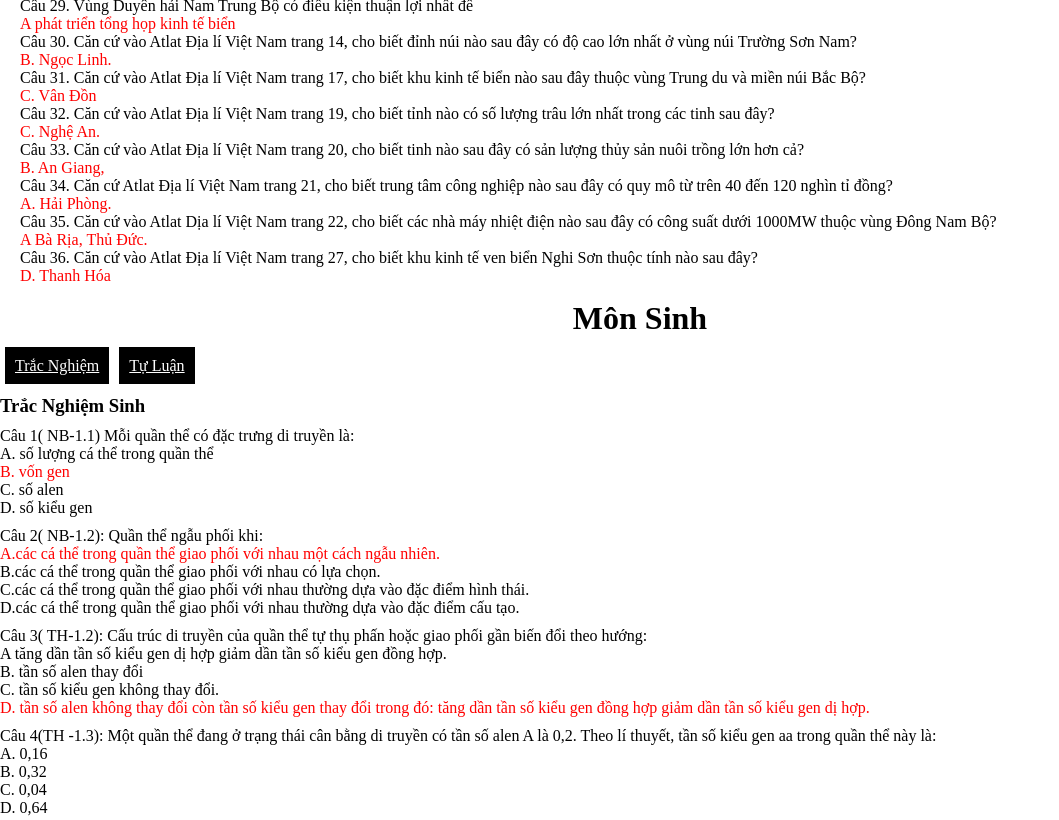
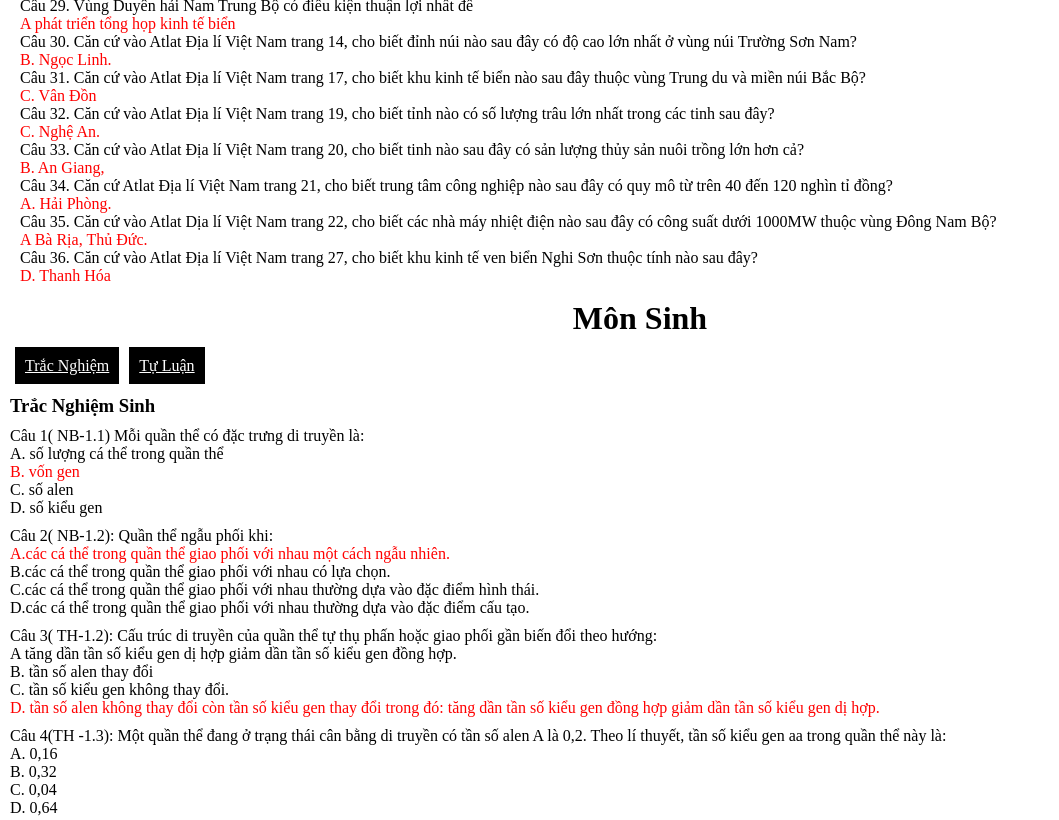
Before and after one commit to dangquangluong/test-thigiuaki, a plain HTML site: page index.html in a window 1280 px wide. Shown: the part 4050-4870 px from the top of the page, without its empty margins (0-1059 px from the left). Drawn offline with Linux system fonts and the light colour scheme.

Commit message:
Update style.css

```diff
--- a/style.css
+++ b/style.css
@@ -91,6 +91,10 @@ html{
     margin: 15px;
 }
 
+.mon-sinh{
+    margin: 0 10px;
+}
+
 .mon-sinh a {
     background-color: #000;
     color: #fff;
```
